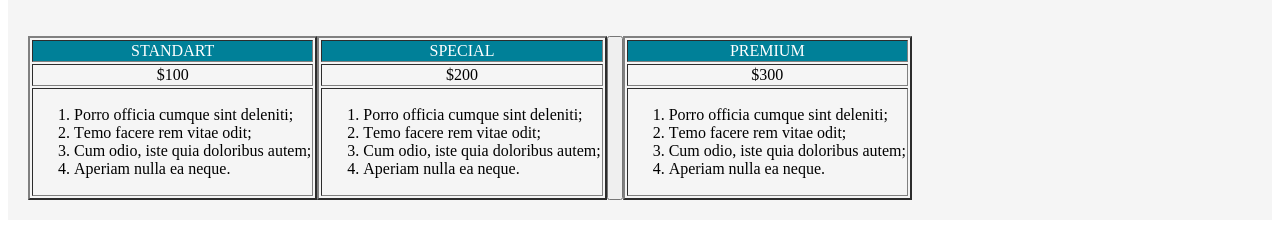
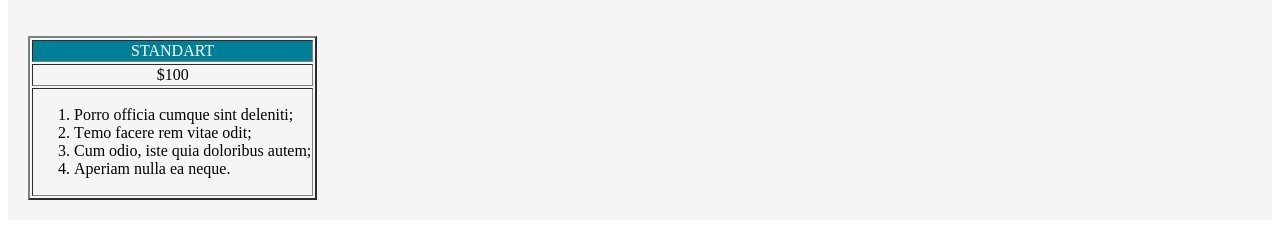
Before and after one commit to sanjos7777/psd_maket, a plain HTML site: page index.html in a window 1280 px wide. Shown: the part 1365-1593 px from the top of the page. Drawn offline with Linux system fonts and the light colour scheme.

Commit message:
delete tables

```diff
--- a/index.html
+++ b/index.html
@@ -135,44 +135,7 @@
                         </td>
                     </tr>
                 </table>
-                <table border="2px">
-                    <tr>
-                        <td style="color:white" bgcolor="rgb(68,81,98)" align="center">SPECIAL</td>
-                    </tr>
-                    <tr>
-                        <td align="center">$200</td>
-                    </tr>
-                    <tr>
-                        <td>
-                            <ol>
-                                <li> Porro officia cumque sint deleniti;</li>
-                                <li>Тemo facere rem vitae odit;</li>
-                                <li>Cum odio, iste quia doloribus autem;</li>
-                                <li>Aperiam nulla ea neque.</li>
-                                </li>
-                            </ol>
-                        </td>
-                    </tr>
-                </table>
-                <table border="2px">
-                    <tr>
-                        <button><td style="color:white" bgcolor="rgb(68,81,98)" align="center">PREMIUM</td></button>
-                    </tr>
-                    <tr>
-                        <td align="center">$300</td>
-                    </tr>
-                    <tr>
-                        <td>
-                            <ol>
-                                <li> Porro officia cumque sint deleniti;</li>
-                                <li>Тemo facere rem vitae odit;</li>
-                                <li>Cum odio, iste quia doloribus autem;</li>
-                                <li>Aperiam nulla ea neque.</li>
-                                </li>
-                            </ol>
-                        </td>
-                    </tr>
-                </table>
+
             </div>
         </div>
     </main>
```
